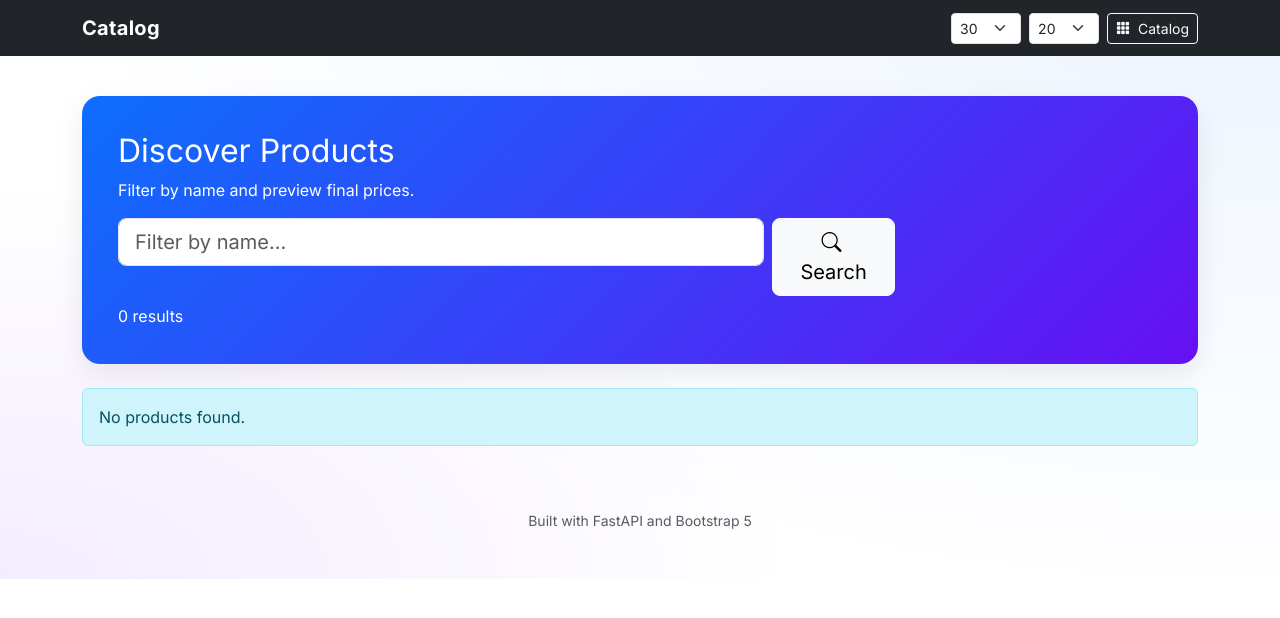
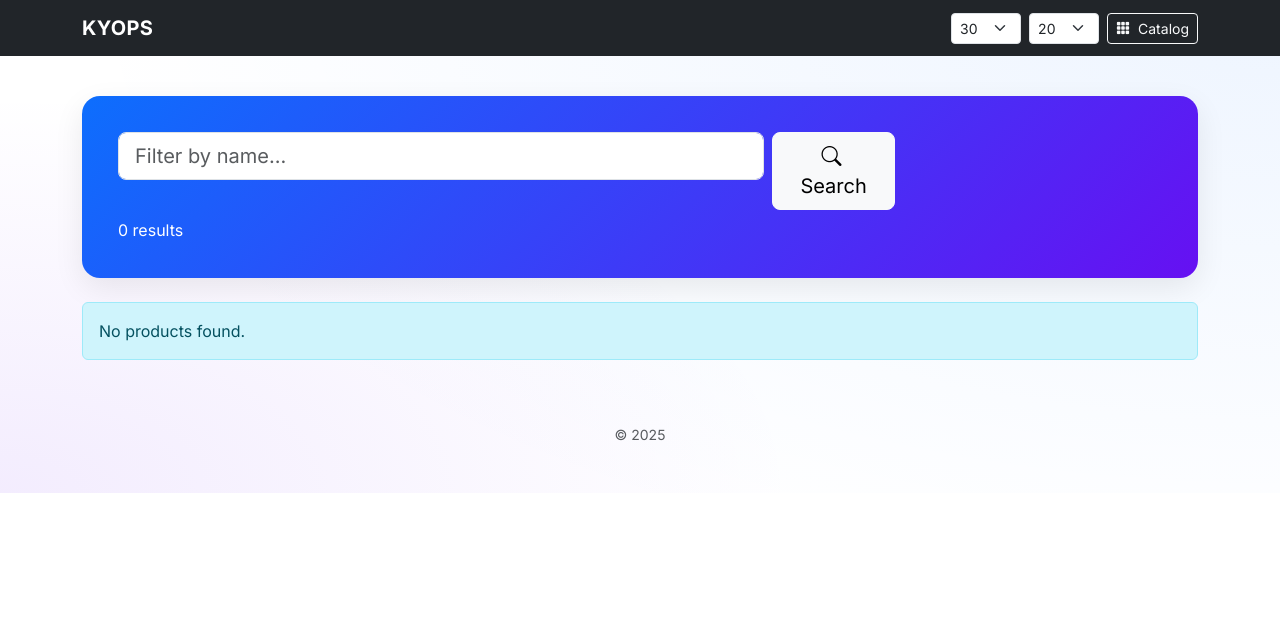
Before and after one commit to tmeftah/scraper_catalog, a FastAPI app: page / in a window 1280 px wide. Shown: the top 618 px of the page. Run offline with FastAPI, Linux system fonts and the light colour scheme.

Commit message:
small change

```diff
--- a/templates/base.html
+++ b/templates/base.html
@@ -3,7 +3,7 @@
 <html lang="en" data-bs-theme="light">
 <head>
   <meta charset="UTF-8" />
-  <title>{% block title %}Catalog{% endblock %}</title>
+  <title>{% block title %}KYOPS{% endblock %}</title>
   <meta name="viewport" content="width=device-width, initial-scale=1" />
   <link rel="preconnect" href="https://fonts.gstatic.com" crossorigin>
   <link href="https://fonts.googleapis.com/css2?family=Inter:wght@400;600;700&display=swap" rel="stylesheet">
@@ -48,7 +48,7 @@
 <body>
   <nav class="navbar navbar-expand-lg fixed-top navbar-dark bg-dark">
     <div class="container">
-      <a class="navbar-brand" href="/">Catalog</a>
+      <a class="navbar-brand" href="/">KYOPS</a>
       <button class="navbar-toggler" type="button" data-bs-toggle="collapse" data-bs-target="#navbarContent">
         <span class="navbar-toggler-icon"></span>
       </button>
@@ -90,7 +90,7 @@
 
   <footer class="container my-5">
     <div class="text-center text-muted small">
-      Built with FastAPI and Bootstrap 5
+     &copy; 2025
     </div>
   </footer>
 
--- a/templates/index.html
+++ b/templates/index.html
@@ -4,8 +4,6 @@
 <section class="hero mb-4">
   <div class="row align-items-center">
     <div class="col-12 col-lg-9">
-      <h1 class="h2 mb-2">Discover Products</h1>
-      <p class="mb-3">Filter by name and preview final prices.</p>
       <form method="get" action="/" class="row g-2">
         <div class="col-12 col-sm-10">
           <input
```
